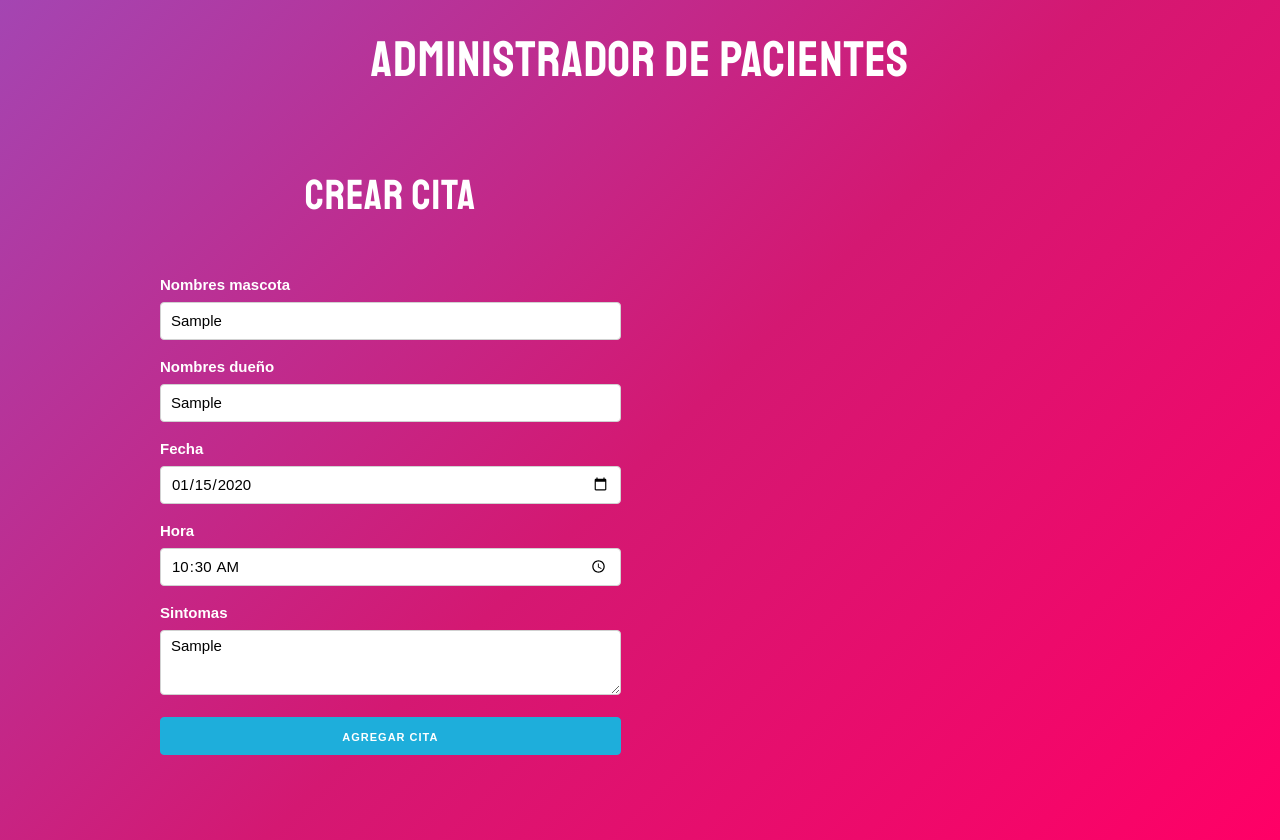
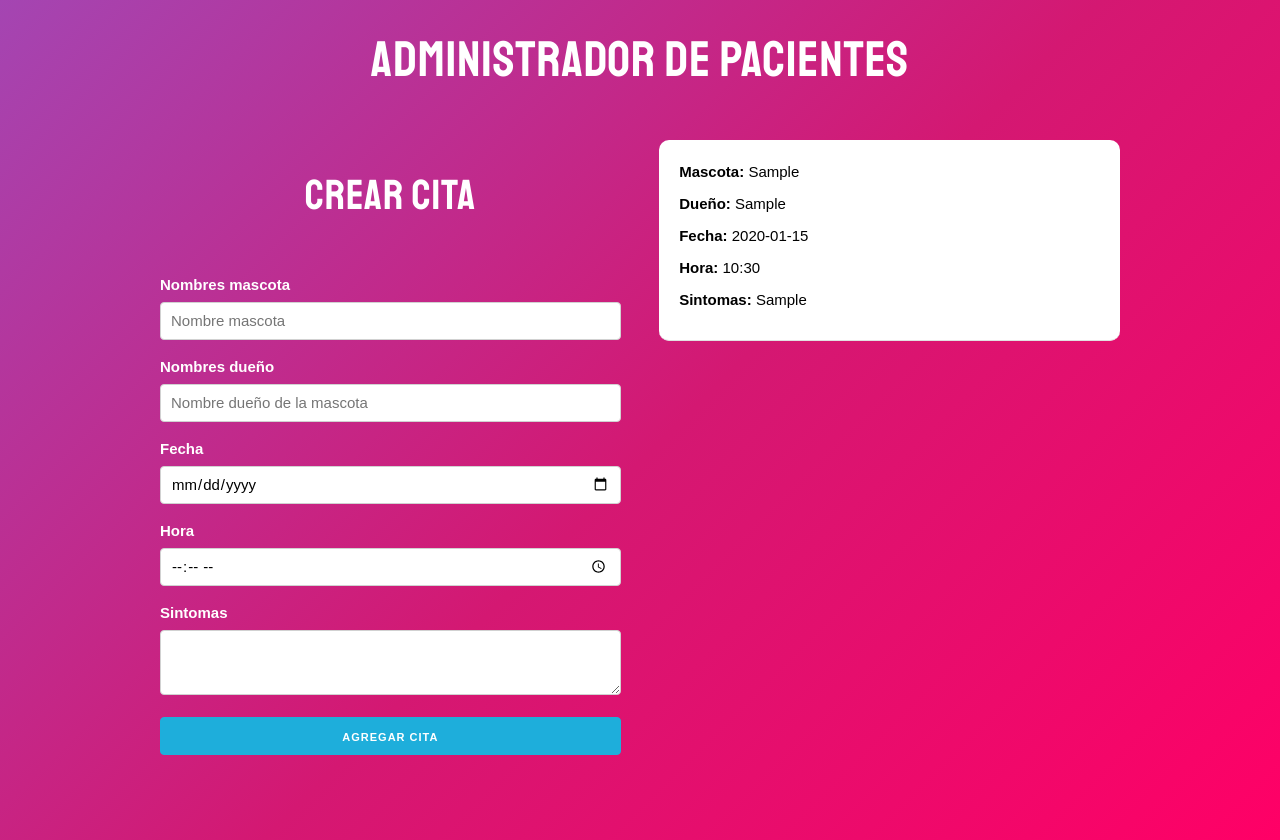
Before and after one commit to cristianaparra/appointment-manager, a React (Create React App) app: page / in a window 1280 px wide. Both pictures are taken after typing "Sample", "Sample", "2020-01-15", "10:30", "Sample" into the empty fields and a click on the button "AGREGAR CITA". Built offline with nearby package versions, Linux system fonts and the light colour scheme.

Commit message:
crear funcion reinicio formulario, crear componente citas para mostrar en dom

```diff
--- a/src/App.js
+++ b/src/App.js
@@ -1,11 +1,11 @@
 import React, { Fragment, useState } from 'react';
 import Formulario from './components/formulario';
-
+import Cita from './components/Cita'
 
 function App() {
 
 
-  const [citas, guardarCitas]= useState([]);
+  const [citas, guardarCitas] = useState([]);
 
 
   //funcion que agrege nuevas citas
@@ -21,11 +21,16 @@
       <div className='container'>
         <div className='row'>
           <div className='one-half column'>
-            <Formulario  crearCita={crearCita}/>
+            <Formulario crearCita={crearCita} />
           </div>
           <div className='one-half column'>
-
-                  </div>
+            {citas.map(cita => (
+              <Cita
+                key={cita.id}
+                cita={cita}
+              />
+            ))}
+          </div>
 
         </div>
 
--- /dev/null
+++ b/src/components/Cita.js
@@ -0,0 +1,16 @@
+import React from 'react';
+
+
+
+const Cita = ({cita}) => (
+    <div className='cita'>
+        <p>Mascota: <span>{cita.mascota}</span></p>
+        <p>Dueño: <span>{cita.propietario}</span></p>
+        <p>Fecha: <span>{cita.fecha}</span></p>
+        <p>Hora: <span>{cita.hora}</span></p>
+        <p>Sintomas: <span>{cita.sintomas}</span></p>
+    </div>
+ );
+
+
+export default Cita;
--- a/src/components/formulario.js
+++ b/src/components/formulario.js
@@ -44,6 +44,16 @@
 
         //pasamos cita a app
         crearCita(cita)
+
+
+        //actualizar cita
+        actualizarCita({
+            mascota: '',
+            propietario: '',
+            fecha: '',
+            hora: '',
+            sintomas: ''
+        })
     }
 
     return (
```
